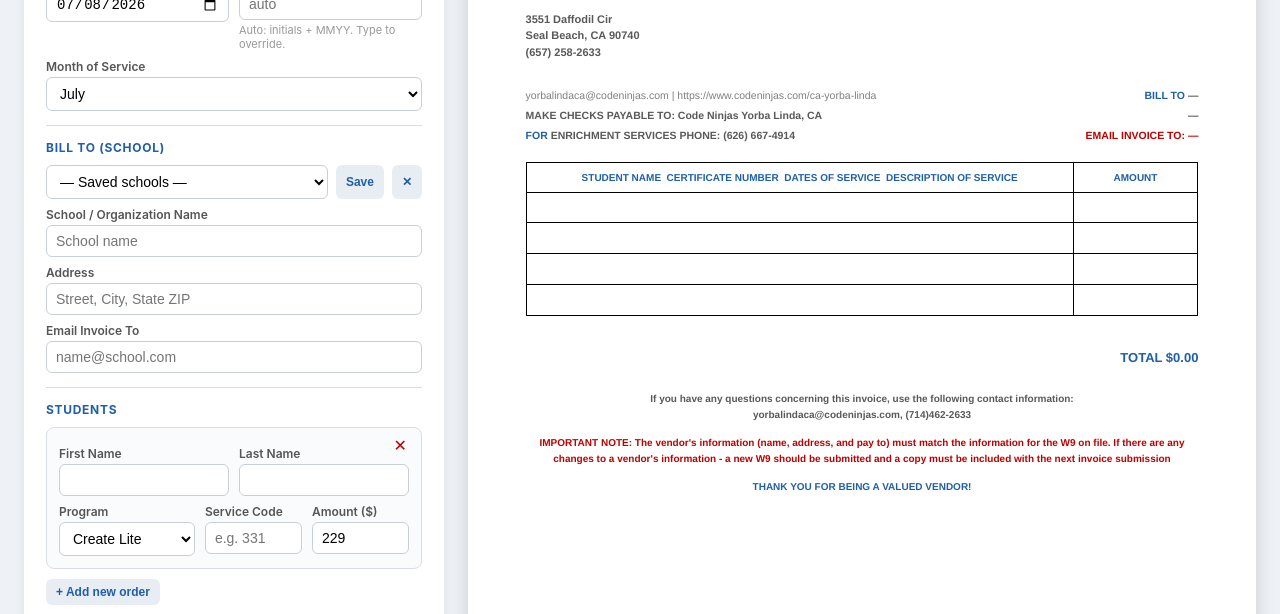
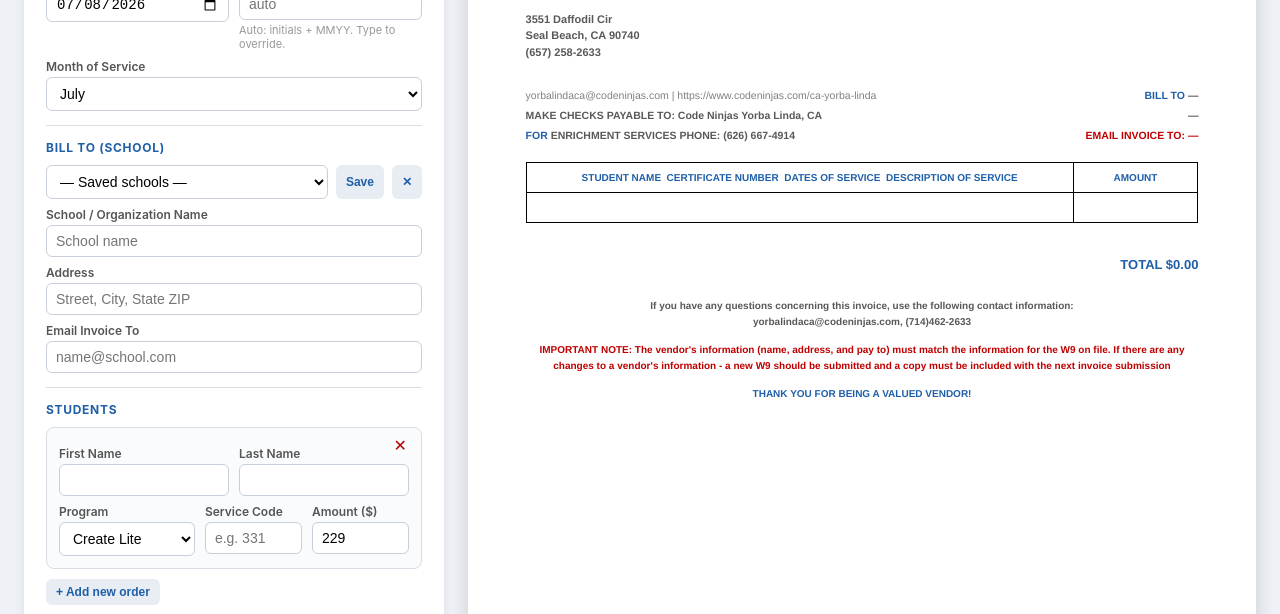
Before and after one commit to imLunah/Invoice-Me, a plain HTML site: page index.html in a window 1280 px wide. Shown: the part 186-800 px from the top of the page. Drawn offline with Linux system fonts and the light colour scheme.

```diff
--- a/index.html
+++ b/index.html
@@ -378,7 +378,6 @@ Seal Beach, CA 90740
     "JR 1x": 229,
     "JR 2x": 299
   };
-  const MIN_ROWS = 4; // table always shows at least 4 rows like the original doc
 
   const $ = id => document.getElementById(id);
   const store = {
@@ -545,11 +544,6 @@ Seal Beach, CA 90740
       tbody.appendChild(tr);
       if (hasData) total += s.amount;
     });
-    for (let i = students.length; i < MIN_ROWS; i++) {
-      const tr = document.createElement("tr");
-      tr.innerHTML = `<td>&nbsp;</td><td class="amt"></td>`;
-      tbody.appendChild(tr);
-    }
     $("pTotal").textContent = "TOTAL " + money(total);
 
     const first = students[0] || {};
```
